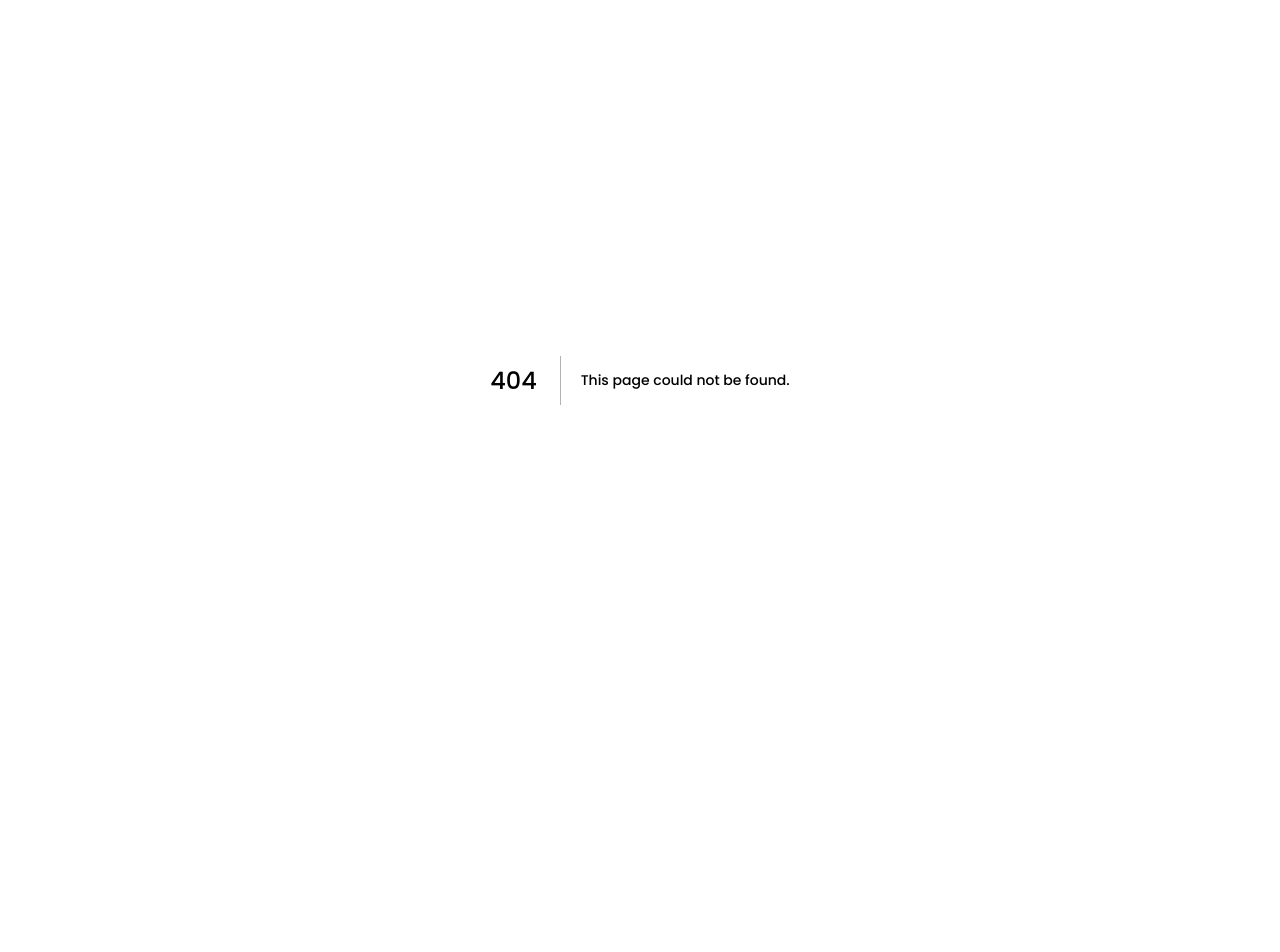
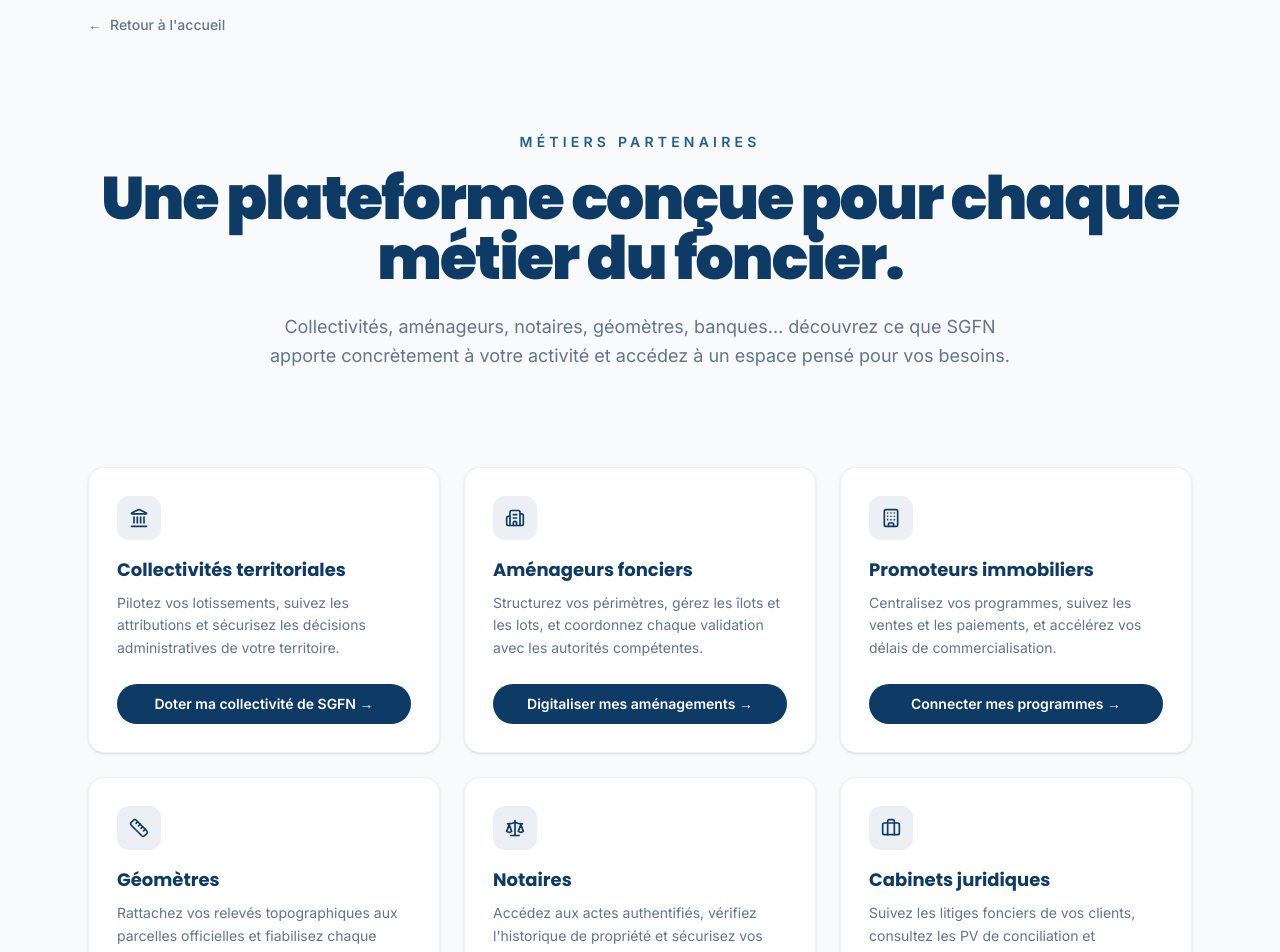
Before and after one commit to junioradon79-alt/sgfn-web, a Next.js app: page /metiers-partenaires in a window 1280 px wide. Before the commit this address had no page. Shown: the part 20-972 px from the top of the page. Before the commit the page ends 800 px from the top, so only its background shows below. Built offline with nearby package versions, Linux system fonts and the light colour scheme.

Commit message:
feat(vitrine): page Metiers partenaires avec CTA specifique + prefill formulaire contact
Co-Authored-By: Claude Sonnet 5 <noreply@anthropic.com>

```diff
--- a/src/app/contact/page.tsx
+++ b/src/app/contact/page.tsx
@@ -1,12 +1,18 @@
 "use client";
 
 import Link from "next/link";
-import { useState } from "react";
+import { Suspense, useMemo, useState } from "react";
+import { useSearchParams } from "next/navigation";
+import { metiers } from "../metiers-partenaires/page";
 
 type FormState = "idle" | "sending" | "success" | "error";
 
-export default function ContactPage() {
+function ContactForm() {
+  const searchParams = useSearchParams();
   const [formState, setFormState] = useState<FormState>("idle");
+
+  const profil = searchParams.get("profil");
+  const metier = useMemo(() => metiers.find((m) => m.slug === profil) ?? null, [profil]);
 
   const handleSubmit = async (e: React.FormEvent<HTMLFormElement>) => {
     e.preventDefault();
@@ -53,7 +59,9 @@ export default function ContactPage() {
               Contactez SGFN
             </h1>
             <p className="mx-auto mt-4 max-w-2xl text-base leading-relaxed text-slate-600">
-              Une question sur la plateforme, un besoin d&apos;assistance technique ou une demande de démonstration administrative ?
+              {metier
+                ? `Vous êtes ${metier.nom.toLowerCase()} ? Décrivez votre besoin, notre équipe revient vers vous rapidement.`
+                : "Une question sur la plateforme, un besoin d'assistance technique ou une demande de démonstration administrative ?"}
             </p>
           </div>
 
@@ -87,6 +95,7 @@ export default function ContactPage() {
                   name="institution"
                   type="text"
                   placeholder="Institution / Qualité"
+                  defaultValue={metier?.nom ?? ""}
                   className="rounded-2xl border border-slate-200 bg-white px-4 py-3 text-sm text-slate-700 outline-none transition focus:border-[#0D3B66] focus:ring-2 focus:ring-[#0D3B66]/10"
                 />
               </div>
@@ -109,6 +118,7 @@ export default function ContactPage() {
                 name="message"
                 rows={6}
                 placeholder="Votre message…"
+                defaultValue={metier ? `Bonjour, je suis intéressé(e) par SGFN en tant que ${metier.nom.toLowerCase()}. ` : ""}
                 required
                 className="rounded-2xl border border-slate-200 bg-white px-4 py-3 text-sm text-slate-700 outline-none transition focus:border-[#0D3B66] focus:ring-2 focus:ring-[#0D3B66]/10"
               />
@@ -138,3 +148,11 @@ export default function ContactPage() {
     </main>
   );
 }
+
+export default function ContactPage() {
+  return (
+    <Suspense fallback={null}>
+      <ContactForm />
+    </Suspense>
+  );
+}
--- /dev/null
+++ b/src/app/metiers-partenaires/page.tsx
@@ -0,0 +1,185 @@
+import Link from "next/link";
+import type { LucideIcon } from "lucide-react";
+import {
+  Landmark,
+  Ruler,
+  Scale,
+  Building2,
+  Briefcase,
+  HardHat,
+  TrendingUp,
+  Building,
+  Home,
+} from "lucide-react";
+
+export type Metier = {
+  slug: string;
+  nom: string;
+  icon: LucideIcon;
+  description: string;
+  cta: string;
+};
+
+export const metiers: Metier[] = [
+  {
+    slug: "collectivite",
+    nom: "Collectivités territoriales",
+    icon: Landmark,
+    description:
+      "Pilotez vos lotissements, suivez les attributions et sécurisez les décisions administratives de votre territoire.",
+    cta: "Doter ma collectivité de SGFN",
+  },
+  {
+    slug: "amenageur",
+    nom: "Aménageurs fonciers",
+    icon: Building2,
+    description:
+      "Structurez vos périmètres, gérez les îlots et les lots, et coordonnez chaque validation avec les autorités compétentes.",
+    cta: "Digitaliser mes aménagements",
+  },
+  {
+    slug: "promoteur",
+    nom: "Promoteurs immobiliers",
+    icon: Building,
+    description:
+      "Centralisez vos programmes, suivez les ventes et les paiements, et accélérez vos délais de commercialisation.",
+    cta: "Connecter mes programmes",
+  },
+  {
+    slug: "geometre",
+    nom: "Géomètres",
+    icon: Ruler,
+    description:
+      "Rattachez vos relevés topographiques aux parcelles officielles et fiabilisez chaque numérotation cadastrale.",
+    cta: "Rejoindre le réseau des géomètres",
+  },
+  {
+    slug: "notaire",
+    nom: "Notaires",
+    icon: Scale,
+    description:
+      "Accédez aux actes authentifiés, vérifiez l'historique de propriété et sécurisez vos dossiers d'authentification.",
+    cta: "Sécuriser mes actes notariés",
+  },
+  {
+    slug: "cabinet-juridique",
+    nom: "Cabinets juridiques",
+    icon: Briefcase,
+    description:
+      "Suivez les litiges fonciers de vos clients, consultez les PV de conciliation et l'historique complet des dossiers.",
+    cta: "Suivre mes dossiers de litige",
+  },
+  {
+    slug: "bureau-etudes",
+    nom: "Bureaux d'études",
+    icon: HardHat,
+    description:
+      "Instruisez les dossiers ADU et ACD avec une vision claire de chaque étape de validation technique.",
+    cta: "Instruire mes dossiers techniques",
+  },
+  {
+    slug: "banque",
+    nom: "Banques",
+    icon: Landmark,
+    description:
+      "Vérifiez instantanément l'authenticité d'un titre foncier avant financement, grâce à la vérification QR SGFN.",
+    cta: "Sécuriser mes dossiers de financement",
+  },
+  {
+    slug: "agence-immobiliere",
+    nom: "Agences immobilières",
+    icon: Home,
+    description:
+      "Consultez la disponibilité réelle des lots et rassurez vos clients avec des documents authentifiés en temps réel.",
+    cta: "Fiabiliser mes transactions",
+  },
+  {
+    slug: "entreprise-construction",
+    nom: "Entreprises de construction",
+    icon: HardHat,
+    description:
+      "Suivez l'état d'attribution des lots de vos chantiers et la traçabilité des paiements associés.",
+    cta: "Suivre mes chantiers",
+  },
+  {
+    slug: "investisseur",
+    nom: "Investisseurs",
+    icon: TrendingUp,
+    description:
+      "Analysez la disponibilité foncière et vérifiez la conformité de chaque lotissement avant tout engagement financier.",
+    cta: "Explorer les opportunités foncières",
+  },
+];
+
+export default function MetiersPartenairesPage() {
+  return (
+    <main className="min-h-screen bg-[#F8FAFC] text-slate-900 antialiased">
+      <div className="mx-auto max-w-6xl px-4 sm:px-6 pt-8">
+        <Link
+          href="/"
+          className="inline-flex items-center gap-2 text-sm font-medium text-slate-500 transition-colors hover:text-[#0D3B66] group"
+        >
+          <span className="transform transition-transform group-hover:-translate-x-0.5">←</span>
+          Retour à l&apos;accueil
+        </Link>
+      </div>
+
+      {/* En-tête */}
+      <section className="mx-auto max-w-6xl px-4 sm:px-6 py-12 sm:py-20 lg:py-24 text-center">
+        <p className="mb-4 text-xs sm:text-sm font-semibold uppercase tracking-[0.3em] text-[#1E6091]">
+          Métiers partenaires
+        </p>
+        <h1 className="font-display text-3xl sm:text-4xl lg:text-6xl font-black tracking-[-0.03em] text-[#0D3B66]">
+          Une plateforme conçue pour chaque métier du foncier.
+        </h1>
+        <p className="mx-auto mt-4 sm:mt-6 max-w-3xl text-base sm:text-lg leading-relaxed text-slate-500">
+          Collectivités, aménageurs, notaires, géomètres, banques… découvrez ce que SGFN
+          apporte concrètement à votre activité et accédez à un espace pensé pour vos besoins.
+        </p>
+      </section>
+
+      {/* Grille des métiers */}
+      <div className="mx-auto grid max-w-6xl gap-4 px-4 pb-16 sm:gap-6 sm:px-6 sm:pb-24 sm:grid-cols-2 xl:grid-cols-3">
+        {metiers.map((m) => (
+          <article
+            key={m.slug}
+            className="flex flex-col rounded-2xl border border-slate-200/60 bg-white p-6 shadow-sm sm:p-7"
+          >
+            <div className="mb-4 flex h-11 w-11 items-center justify-center rounded-xl bg-[#0D3B66]/8">
+              <m.icon className="h-5 w-5 text-[#0D3B66]" />
+            </div>
+            <h2 className="mb-2 text-lg font-bold text-[#0D3B66]">{m.nom}</h2>
+            <p className="mb-6 flex-1 text-sm leading-relaxed text-slate-500">
+              {m.description}
+            </p>
+            <Link
+              href={`/contact?profil=${m.slug}`}
+              className="inline-flex items-center justify-center gap-1.5 rounded-full bg-[#0D3B66] px-5 py-2.5 text-sm font-semibold text-white transition hover:bg-[#1E6091]"
+            >
+              {m.cta} →
+            </Link>
+          </article>
+        ))}
+      </div>
+
+      {/* CTA final */}
+      <section className="mx-auto max-w-4xl px-4 sm:px-6 pb-16 sm:pb-24 text-center">
+        <div className="rounded-2xl sm:rounded-[1.75rem] border border-slate-200/40 bg-white px-6 py-8 sm:px-10 sm:py-10">
+          <h3 className="text-xl sm:text-2xl font-semibold tracking-tight text-[#0D3B66]">
+            Votre métier n&apos;apparaît pas dans la liste ?
+          </h3>
+          <p className="mx-auto mt-3 max-w-xl text-sm leading-relaxed text-slate-500 sm:text-base">
+            SGFN s&apos;adapte à de nombreux profils institutionnels. Contactez-nous pour étudier
+            votre besoin.
+          </p>
+          <Link
+            href="/contact"
+            className="mt-6 inline-flex items-center justify-center rounded-full bg-[#0D3B66] px-6 py-3 text-sm font-semibold text-white transition hover:bg-[#1E6091]"
+          >
+            Contacter l&apos;équipe SGFN →
+          </Link>
+        </div>
+      </section>
+    </main>
+  );
+}
--- a/src/components/home/HomeHeader.tsx
+++ b/src/components/home/HomeHeader.tsx
@@ -9,6 +9,7 @@ const navLinks = [
   { href: "#apropos", label: "À propos" },
   { href: "#chiffres", label: "Chiffres" },
   { href: "#fonctions", label: "Fonctionnalités" },
+  { href: "/metiers-partenaires", label: "Métiers partenaires" },
   { href: "#processus", label: "Processus" },
   { href: "#faq", label: "FAQ" },
   { href: "#contact", label: "Contact" },
```
